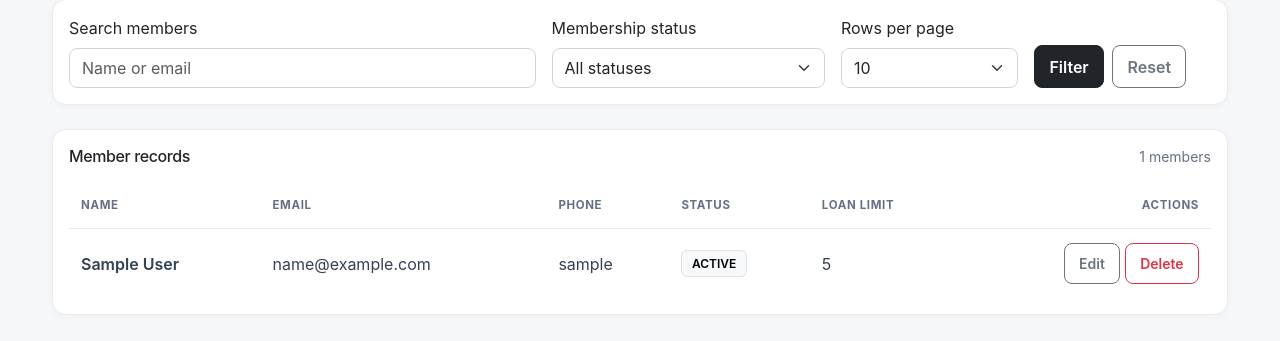
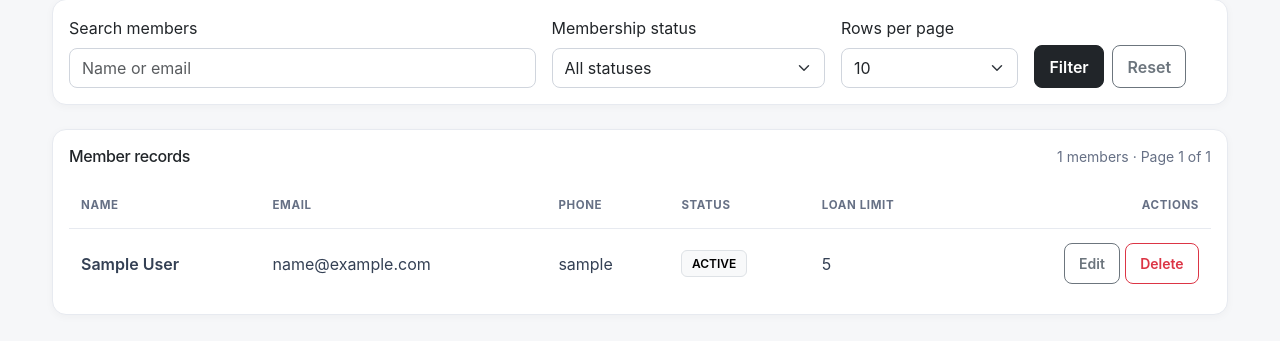
Before and after one commit to robinmwaniki/LibraryManagementSystem, a Spring Boot app: page /members in a window 1280 px wide. Shown: the part 228-569 px from the top of the page. Run offline with Spring Boot 4, Linux system fonts and the light colour scheme; the visitor is signed in with stand-in values (Sample User, id 1); some of the project's set-up classes (security, data sources, template engines, error pages and the like) are left out, and stand-ins take their place; some libraries are stand-ins or nearby versions.

Commit message:
ui: show current page and total results in list headers

```diff
--- a/src/main/resources/templates/members/list.html
+++ b/src/main/resources/templates/members/list.html
@@ -19,7 +19,7 @@
 <div class="col-md-2"><label for="size" class="form-label">Rows per page</label><select id="size" name="size" class="form-select"><option value="5" th:selected="${pageSize == 5}">5</option><option value="10" th:selected="${pageSize == 10}">10</option><option value="20" th:selected="${pageSize == 20}">20</option><option value="50" th:selected="${pageSize == 50}">50</option><option value="100" th:selected="${pageSize == 100}">100</option></select></div>
 <div class="col-md-2 d-flex gap-2"><button class="btn btn-dark" type="submit">Filter</button><a th:href="@{/members}" class="btn btn-outline-secondary">Reset</a></div></form></div></section>
 <section class="card"><div class="card-body">
-<div class="d-flex justify-content-between align-items-center mb-3"><h2 class="h6 mb-0">Member records</h2><span class="small text-secondary" th:text="${members.totalElements + ' members'}">0 members</span></div>
+<div class="d-flex justify-content-between align-items-center mb-3"><h2 class="h6 mb-0">Member records</h2><span class="small text-secondary" th:text="${members.totalElements + ' members · Page ' + (members.totalPages == 0 ? 0 : members.number + 1) + ' of ' + members.totalPages}">0 members</span></div>
 <div class="table-responsive" th:if="${members.hasContent()}"><table class="table align-middle"><thead><tr><th>Name</th><th>Email</th><th>Phone</th><th>Status</th><th>Loan limit</th><th class="text-end">Actions</th></tr></thead>
 <tbody><tr th:each="member : ${members.content}"><td class="fw-semibold" th:text="${member.firstName + ' ' + member.lastName}">Name</td><td th:text="${member.email}">Email</td><td th:text="${member.phone}">Phone</td>
 <td><span class="badge text-bg-light border" th:text="${member.status}">ACTIVE</span></td><td th:text="${member.maxBooksAllowed}">5</td><td class="text-end text-nowrap">
```
